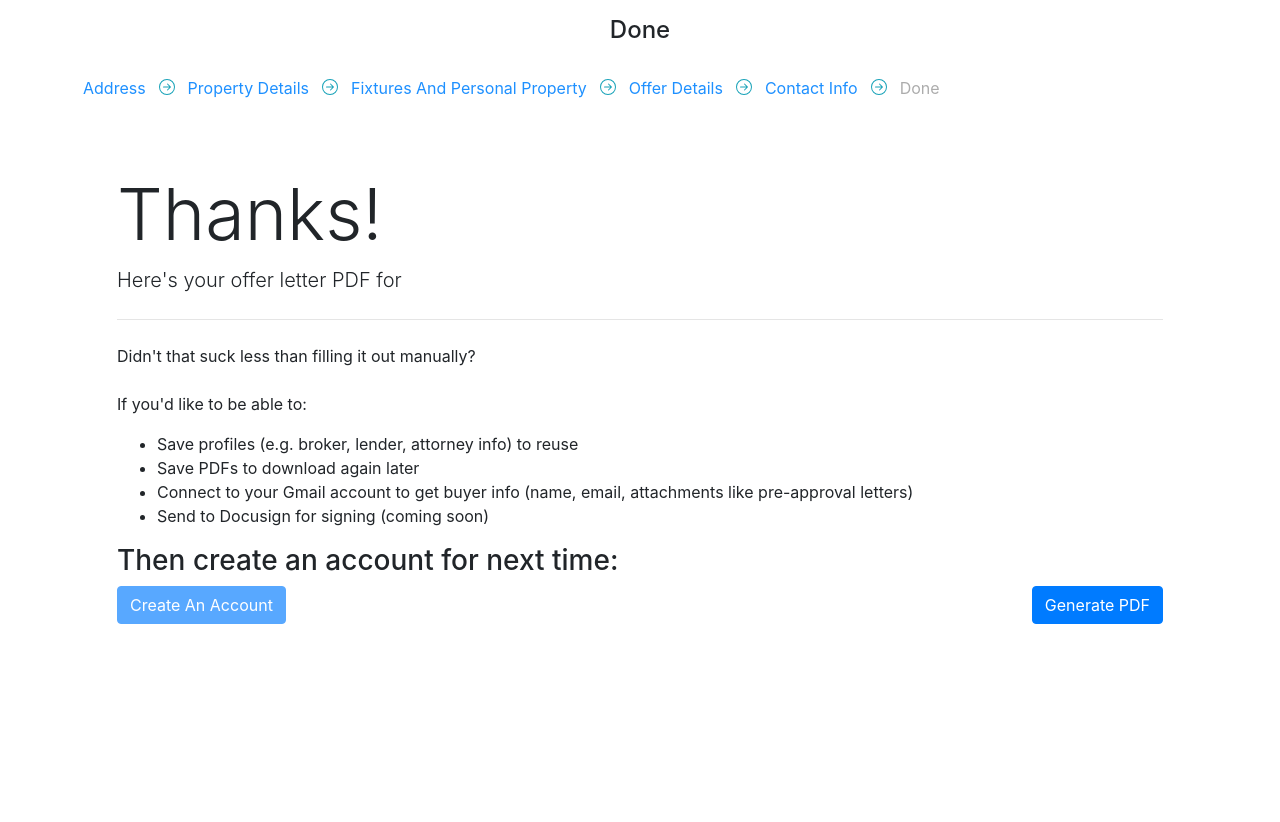
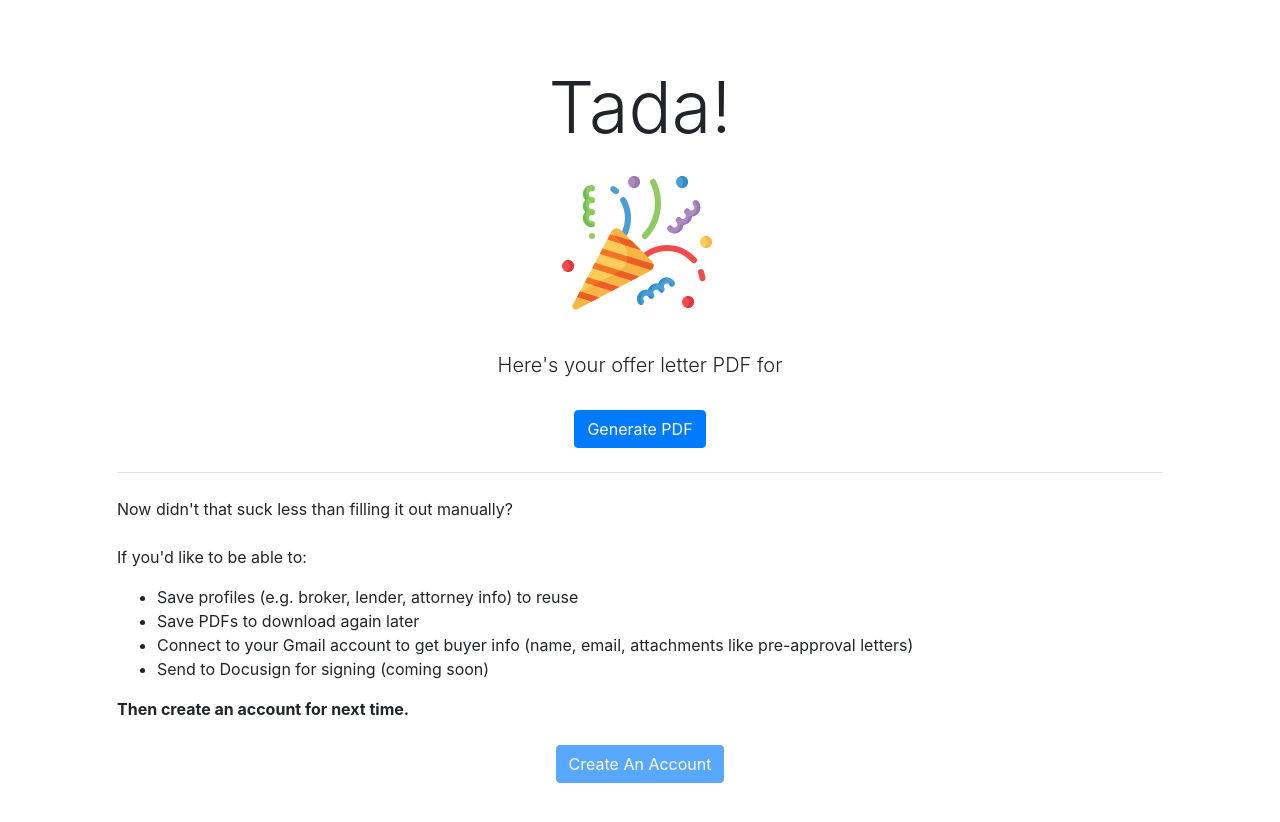
Before and after one commit to ezl/binkley-offer, a Vue app in the folder frontend/: page /done in a window 1280 px wide. Shown: the top 822 px of the page. Before the commit the page ends 800 px from the top, so only its background shows below. Built offline with nearby package versions, Linux system fonts and the light colour scheme; what vue-google-oauth2 would draw is missing.

Commit message:
#55/Update Thank You Page with a SVG variant

```diff
--- /dev/null
+++ b/frontend/src/components/icons/ConfettiIcon.vue
@@ -0,0 +1,59 @@
+<template>
+  <svg xmlns="http://www.w3.org/2000/svg" width="12rem" height="12rem" id="Layer_1" viewBox="0 0 32 32">
+    <path fill="#f04c4d"
+          d="M25.009 18.883a.5.5 0 0 1-.376-.17 5.503 5.503 0 0 0-4.133-1.872c-1.17 0-2.333.384-3.273 1.081a.499.499 0 1 1-.595-.803 6.548 6.548 0 0 1 3.869-1.277c1.87 0 3.65.806 4.885 2.211a.501.501 0 0 1-.377.83z"/>
+    <path fill="#499ed7"
+          d="M13.397 14.461a.5.5 0 0 1-.45-.718 5.515 5.515 0 0 0 .553-2.401c0-.964-.255-1.916-.736-2.75a.5.5 0 1 1 .866-.5 6.508 6.508 0 0 1 .219 6.088.503.503 0 0 1-.452.281z"/>
+    <path fill="#ffcc5c"
+          d="M4.818 25.849l6.405-12.227a1 1 0 0 1 1.593-.243l5.147 5.147a1 1 0 0 1-.243 1.593L5.493 26.524a.5.5 0 0 1-.675-.675z"/>
+    <path fill="#f7b546"
+          d="M17.963 18.526l-5.147-5.147a1 1 0 0 0-1.593.243l-.056.108 1.873 1.873a3 3 0 0 1-.729 4.779l-6.378 3.341-1.114 2.126a.5.5 0 0 0 .675.675l12.227-6.405a1 1 0 0 0 .242-1.593z"/>
+    <path fill="#f47423"
+          d="M7.93 25.247l1.253-.656-3.185-.995-.471.9zM6.78 22.103l4.48 1.4 1.253-.656-5.261-1.644zM8.033 19.71l6.556 2.049 1.253-.656-7.337-2.293zM9.287 17.318l8.573 2.679a.973.973 0 0 0 .361-.935l-8.462-2.644-.472.9zM10.54 14.926l5.56 1.737-1.524-1.523-3.565-1.114z"/>
+    <path fill="#ed5d25"
+          d="M18.22 19.062l-4.318-1.349c.001.34-.051.676-.162.997l4.12 1.287c.14-.112.24-.252.303-.405l.014-.035a.987.987 0 0 0 .043-.495zM12.513 22.847l-3.075-.961-1.253.656 3.075.961.292-.153zM13.039 15.603c.043.043.069.093.108.138l2.952.923-1.524-1.524-2.909-.909 1.373 1.372zM5.527 24.496l2.403.751 1.253-.656-3.075-.961-.176.093zM12.31 20.382l-.795.417 3.075.961 1.253-.656-3.15-.984c-.125.09-.242.188-.383.262z"/>
+    <path fill="#92ca62"
+          d="M8 12.842a1.502 1.502 0 0 1-1.117-2.5 1.494 1.494 0 0 1 0-2A1.502 1.502 0 0 1 8 5.842a.5.5 0 0 1 0 1 .5.5 0 0 0 0 1 .5.5 0 0 1 0 1 .5.5 0 0 0 0 1 .5.5 0 0 1 0 1 .5.5 0 0 0 0 1 .5.5 0 0 1 0 1z"/>
+    <path fill="#71bc58"
+          d="M8.033 8.835a.493.493 0 0 0 .434-.328.496.496 0 0 0-.434.328zM8.467 6.507a.496.496 0 0 0-.434.328.493.493 0 0 0 .434-.328zM7 11c0-.384.145-.734.383-1a1.494 1.494 0 0 1 0-2 1.494 1.494 0 0 1 .043-2.043 1.501 1.501 0 0 0-.543 2.385 1.493 1.493 0 0 0 0 2A1.502 1.502 0 0 0 8 12.842a.495.495 0 0 0 .469-.345A1.5 1.5 0 0 1 7 11z"/>
+    <path fill="#71bc58" d="M8.033 10.835a.493.493 0 0 0 .433-.328.495.495 0 0 0-.433.328z"/>
+    <path fill="#ae89be"
+          d="M21.732 13.901c-.384 0-.768-.146-1.061-.438a.5.5 0 0 1 .707-.708.5.5 0 0 0 .707-.708.498.498 0 0 1 0-.708c.195-.195.512-.195.707 0a.5.5 0 0 0 .707-.707.498.498 0 0 1 0-.708.5.5 0 0 1 .707 0 .514.514 0 0 0 .707 0 .495.495 0 0 0 .146-.354.495.495 0 0 0-.146-.353.5.5 0 0 1 .707-.708c.283.283.439.66.439 1.061a1.499 1.499 0 0 1-1.417 1.498 1.496 1.496 0 0 1-1.415 1.415c-.02.356-.165.707-.437.978-.289.294-.674.44-1.058.44z"/>
+    <path fill="#9676b5"
+          d="M22.25 11.342a.494.494 0 0 0 .625.055c-.027-.018-.058-.03-.082-.055a.494.494 0 0 0-.625-.055c.027.018.058.031.082.055zM23.664 9.928a.506.506 0 0 0 .625.053c-.028-.018-.058-.029-.082-.053a.494.494 0 0 0-.625-.055c.027.018.058.031.082.055zM20.836 12.756a.494.494 0 0 0 .625.055c-.027-.018-.058-.03-.082-.055a.495.495 0 0 0-.625-.054c.027.018.058.03.082.054z"/>
+    <path fill="#9676b5"
+          d="M25.621 8.513a.495.495 0 0 0-.625-.054c.027.018.058.03.082.054.283.283.439.66.439 1.061a1.499 1.499 0 0 1-1.417 1.498 1.496 1.496 0 0 1-1.415 1.415c-.02.356-.165.707-.437.978-.222.222-.501.332-.789.385.091.017.179.053.271.053a1.497 1.497 0 0 0 1.498-1.416 1.498 1.498 0 0 0 1.415-1.415 1.498 1.498 0 0 0 1.417-1.498 1.487 1.487 0 0 0-.439-1.061z"/>
+    <path fill="#499ed7"
+          d="M16.175 25.802a.5.5 0 0 1-.43-.245 1.498 1.498 0 0 1 1.58-2.237c.107-.34.335-.644.665-.839.329-.196.701-.25 1.055-.181.11-.353.344-.649.665-.839a1.485 1.485 0 0 1 1.137-.163c.388.099.715.344.919.688a.5.5 0 1 1-.862.51.498.498 0 0 0-.914.132.495.495 0 0 0 .055.378.502.502 0 0 1-.86.511.502.502 0 0 0-.686-.175.502.502 0 0 0-.175.686.5.5 0 0 1-.862.51.49.49 0 0 0-.306-.229.5.5 0 0 0-.553.739.499.499 0 0 1-.428.754z"/>
+    <path fill="#2b8ec6"
+          d="M16.31 25.558a1.498 1.498 0 0 1 .524-2.056c.152-.091.318-.149.488-.181a1.477 1.477 0 0 0-1.053.181 1.49 1.49 0 0 0-.688.919 1.49 1.49 0 0 0 .164 1.137.502.502 0 0 0 .685.175c.013-.007.019-.02.031-.028a.516.516 0 0 1-.151-.147zM18.029 24.537a.49.49 0 0 0-.306-.229.494.494 0 0 0-.379.055c-.01.006-.016.016-.025.022.057.04.108.09.144.152a.501.501 0 0 0 .686.175c.01-.006.013-.017.023-.023a.497.497 0 0 1-.143-.152zM17.891 23.321c.107-.34.335-.644.665-.839.329-.196.701-.25 1.055-.181a1.483 1.483 0 0 1 1.143-1.017 1.483 1.483 0 0 0-1.708 1.017 1.483 1.483 0 0 0-1.055.181c-.33.196-.557.498-.664.838.184-.035.374-.038.564.001zM19.751 23.517a.502.502 0 0 0-.686-.175c-.01.006-.016.016-.025.023.057.04.107.089.145.153a.5.5 0 0 0 .685.174c.01-.006.013-.017.022-.023a.502.502 0 0 1-.141-.152zM21.47 22.497a.498.498 0 0 0-.685-.174c-.01.006-.016.016-.025.022.057.04.108.09.144.152a.501.501 0 0 0 .686.175c.01-.006.015-.016.025-.022a.494.494 0 0 1-.145-.153z"/>
+    <circle cx="15" cy="5.342" r="1" fill="#ae89be"/>
+    <circle cx="23" cy="5.342" r="1" fill="#499ed7"/>
+    <circle cx="27" cy="15.342" r="1" fill="#ffcc5c"/>
+    <circle cx="4" cy="19.342" r="1" fill="#f04c4d"/>
+    <path fill="#9676b5"
+          d="M15 4.342a.996.996 0 0 0-.375.076.997.997 0 0 1 0 1.848.996.996 0 0 0 .375.076 1 1 0 0 0 0-2z"/>
+    <path fill="#2b8ec6"
+          d="M23 4.342a.996.996 0 0 0-.375.076.997.997 0 0 1 0 1.848.996.996 0 0 0 .375.076 1 1 0 0 0 0-2z"/>
+    <path fill="#f7b546"
+          d="M27 14.342a.996.996 0 0 0-.375.076.997.997 0 0 1 0 1.848.996.996 0 0 0 .375.076 1 1 0 0 0 0-2z"/>
+    <path fill="#e13340"
+          d="M4 18.342a.996.996 0 0 0-.375.076.997.997 0 0 1 0 1.848.996.996 0 0 0 .375.076 1 1 0 0 0 0-2z"/>
+    <circle cx="24" cy="25.342" r="1" fill="#f04c4d"/>
+    <path fill="#e13340"
+          d="M24 24.342a.996.996 0 0 0-.375.076.997.997 0 0 1 0 1.848.996.996 0 0 0 .375.076 1 1 0 0 0 0-2z"/>
+    <path fill="#f04c4d"
+          d="M26.421 21.88a.5.5 0 0 1-.493-.421 5.325 5.325 0 0 0-.245-.956.5.5 0 1 1 .944-.332 6.698 6.698 0 0 1 .289 1.13.501.501 0 0 1-.495.579z"/>
+    <path fill="#499ed7"
+          d="M12.016 7.383a.498.498 0 0 1-.333-.127 5.847 5.847 0 0 0-.427-.346.5.5 0 0 1 .594-.804 6.864 6.864 0 0 1 .499.406.5.5 0 0 1-.333.871z"/>
+    <path fill="#92ca62"
+          d="M16.794 14.858a.5.5 0 0 1-.363-.845 7.465 7.465 0 0 0 2.068-5.172c0-1.133-.263-2.27-.759-3.287a.5.5 0 1 1 .898-.438 8.537 8.537 0 0 1 .86 3.726 8.46 8.46 0 0 1-2.344 5.861.49.49 0 0 1-.36.155z"/>
+    <circle cx="8" cy="14.342" r=".5" fill="#92ca62"/>
+  </svg>
+</template>
+
+<script>
+export default {
+  name: 'ConfettiIcon'
+}
+</script>
--- a/frontend/src/pages/Done.vue
+++ b/frontend/src/pages/Done.vue
@@ -1,22 +1,26 @@
 <template>
   <b-container>
-    <b-row>
-      <b-col>
-        <H1 class="title">Done</H1>
-      </b-col>
-    </b-row>
-    <HeaderSiteMap :site-map="siteMap"></HeaderSiteMap>
-    <b-jumbotron bg-variant="white">
-      <template #header>Thanks!</template>
+    <b-jumbotron bg-variant="white" class="text-center">
+      <template #header>
+        Tada!
+        <br>
+        <ConfettiIcon/>
+      </template>
 
       <template #lead>
         Here's your offer letter PDF for <strong> {{ pdfBody.property_street_address }}</strong>
+        <br>
+        <br>
+        <b-button v-if="!loading" variant="primary" class="btn" @click="convertPdf"> Generate PDF
+        </b-button>
+        <b-spinner v-if="loading" class="float-right" variant="primary" label="Spinning"></b-spinner>
       </template>
 
       <hr class="my-4">
 
+      <div class="text-left">
         <p>
-        Didn't that suck less than filling it out manually?
+          Now didn't that suck less than filling it out manually?
           <br>
           <br>
           If you'd like to be able to:
@@ -27,13 +31,13 @@
           <li>Connect to your Gmail account to get buyer info (name, email, attachments like pre-approval letters)</li>
           <li>Send to Docusign for signing (coming soon)</li>
         </ul>
-      <h3>Then create an account for next time:</h3>
+        <strong>Then create an account for next time.</strong>
+      </div>
+      <br>
       <b-button disabled variant="primary" class="btn" @click="createAccount()"> Create An Account
       </b-button>
 
-      <b-button v-if="!loading" variant="primary" class="btn float-right" @click="convertPdf"> Generate PDF
-      </b-button>
-      <b-spinner v-if="loading" class="float-right" variant="primary" label="Spinning"></b-spinner>
+
     </b-jumbotron>
   </b-container>
 </template>
@@ -42,10 +46,11 @@
 import PdfBody from '../models/PdfBody'
 import * as axios from 'axios'
 import HeaderSiteMap from '../components/HeaderSiteMap'
+import ConfettiIcon from '../components/icons/ConfettiIcon'
 
 export default {
   name: 'Done',
-  components: {HeaderSiteMap},
+  components: {ConfettiIcon, HeaderSiteMap},
   metaInfo: {
     meta: [
       {charset: 'utf-8'},
```
Lines whose indentation alone changed are shown as unchanged.
